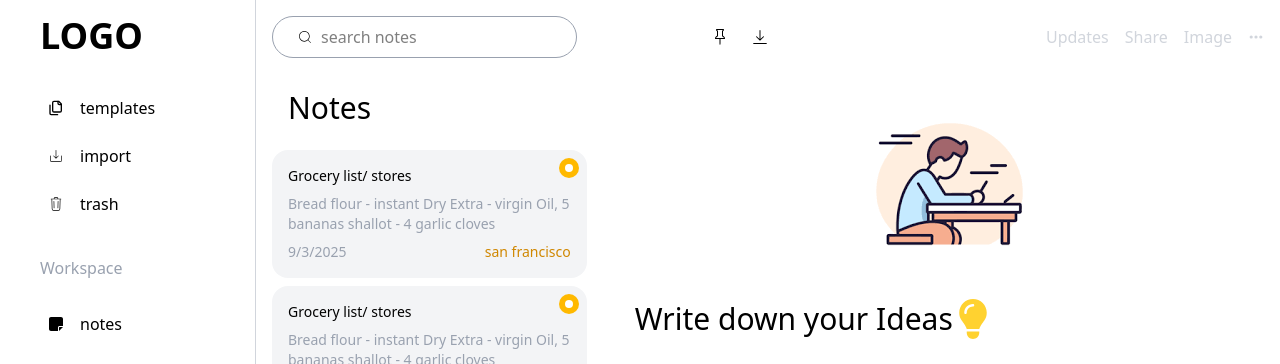
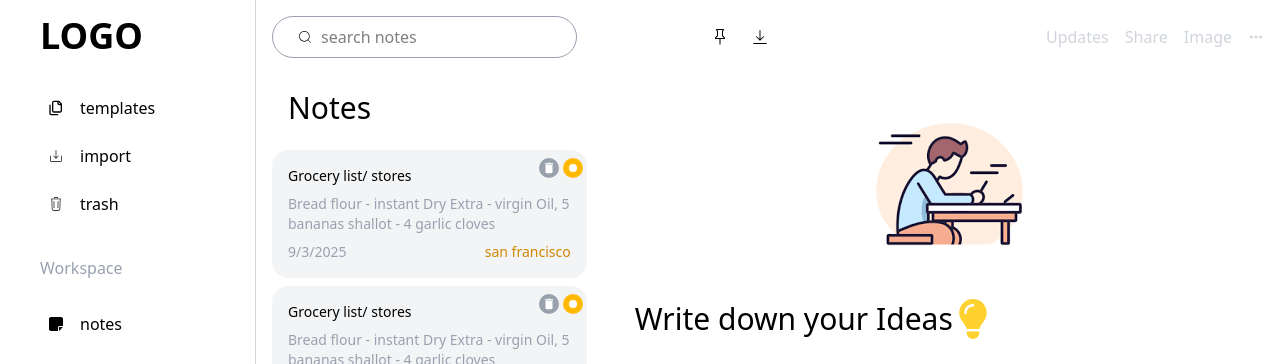
Before and after one commit to Emmanex01/note-app, a React (Vite) app in the folder note-app/: page / in a window 1280 px wide. Shown: the top 364 px of the page. Built offline with nearby package versions, Linux system fonts and the light colour scheme.

Commit message:
added handleDelete function

```diff
--- a/note-app/src/App.tsx
+++ b/note-app/src/App.tsx
@@ -37,6 +37,9 @@ function App() {
   const [inputTitle, setInputTitle] = useState("");
 
   const handleSave = () => {
+  // return if input is empty
+  if (!inputContent) return;
+
   if (selectedNote) {
     // update the note
     setNote(notes.map(note =>
@@ -44,6 +47,11 @@ function App() {
         ?  {...note, title: inputTitle, description: inputContent, time: new Date().toLocaleDateString(), location: "san francisco"}
         : note
     ))
+
+    // clear every data
+    setSelectedNote(null);
+    setInputContent('')
+    setInputTitle('')
   } else {
     // create a new note
     const data = {
@@ -96,6 +104,7 @@ function App() {
               setInputContent={setInputContent}
               setInputTitle={setInputTitle}
               handleSave={handleSave}
+              selectedNote={selectedNote}
             />
           </div>
         </div>
--- a/note-app/src/components/IdeaInput.tsx
+++ b/note-app/src/components/IdeaInput.tsx
@@ -1,6 +1,14 @@
 import React, { useState, type FC } from 'react'
 import noteIcon from '../assets/noteIcon.png';
 import { FaLightbulb } from "react-icons/fa6";
+
+type Note = {
+  id: number,
+  title: string,
+  description: string,
+  time: string,
+  location: string,
+}
 
 type IdealnputProp = {
   setNote: React.Dispatch<React.SetStateAction<any[]>>;
@@ -9,17 +17,18 @@ type IdealnputProp = {
   setInputContent: React.Dispatch<React.SetStateAction<string>>,
   setInputTitle: React.Dispatch<React.SetStateAction<string>>,
   handleSave: () => void,
+  selectedNote: (Note | null)
 }
 
-const IdeaInput = ({setNote, inputContent, inputTitle, setInputContent, setInputTitle, handleSave} : IdealnputProp) => {
+const IdeaInput = ({setNote, inputContent, inputTitle, setInputContent, setInputTitle, handleSave, selectedNote} : IdealnputProp) => {
 
-  const data = {
-    id: Date.now(),
-    title: inputTitle,
-    description: inputContent,
-    time: new Date().toLocaleDateString(),
-    location: "san francisco"
-  }
+  // const data = {
+  //   id: Date.now(),
+  //   title: inputTitle,
+  //   description: inputContent,
+  //   time: new Date().toLocaleDateString(),
+  //   location: "san francisco"
+  // }
   return (
     <div>
       <div className='flex justify-center'>
@@ -60,7 +69,7 @@ const IdeaInput = ({setNote, inputContent, inputTitle, setInputContent, setInput
               }
               }
             >
-              +
+              {selectedNote == null ?  "+" : "Edit"}
             </button>
             <button className='font-medium bg-gray-200 p-4 rounded-4xl w-12 h-12 flex justify-center items-center'>Aa</button>
         </div>
--- a/note-app/src/components/Notes.tsx
+++ b/note-app/src/components/Notes.tsx
@@ -1,5 +1,6 @@
 import React, { type SetStateAction } from 'react'
 import NewNoteButton from './NewNoteButton'
+import { MdDelete } from "react-icons/md";
 
 type Note = {
   id: number,
@@ -29,6 +30,14 @@ const handleEdit = (note: Note) => {
   setInputTitle(note.title)
 }
 
+const handleDelete = (id: number, e: React.MouseEvent<HTMLDivElement, MouseEvent>) => {
+  e.stopPropagation();
+  setNote(notes.filter(note => note.id != id));
+  setSelectedNote(null);
+  setInputContent('')
+  setInputTitle('')
+}
+
   return (
     <div className='flex flex-col gap-2 md:w-1/3'>
       <h1 className='font-medium text-3xl p-4 '>Notes</h1>
@@ -43,8 +52,14 @@ const handleEdit = (note: Note) => {
               <span>{note.time}</span>
               <span className='text-yellow-600 font-medium'>{note.location}</span>
           </div>
-          <div className='w-5 h-5 rounded-4xl bg-amber-400 flex justify-center items-center absolute right-2 top-2'>
+          <div className='w-5 h-5 rounded-4xl bg-amber-400 flex justify-center items-center absolute right-1 top-2'>
             <div className='rounded-4xl w-2 h-2 bg-white'></div>
+          </div>
+          <div
+            className='w-5 h-5 rounded-4xl bg-gray-400 text-white flex justify-center items-center absolute right-7 top-2'
+            onClick={(e) => handleDelete(note.id, e)}
+          >
+            <MdDelete/>
           </div>
         </div>
       )
```
